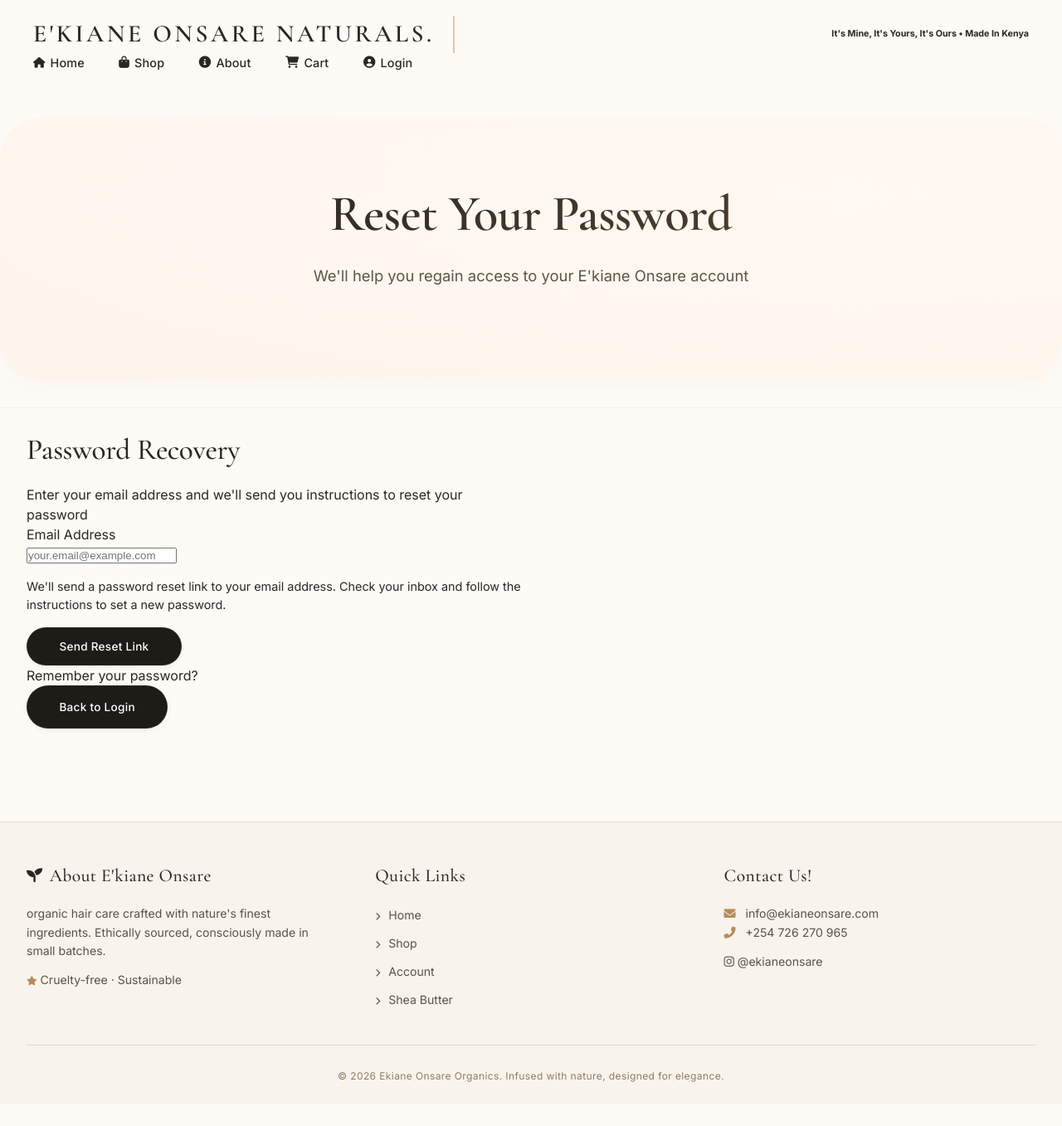
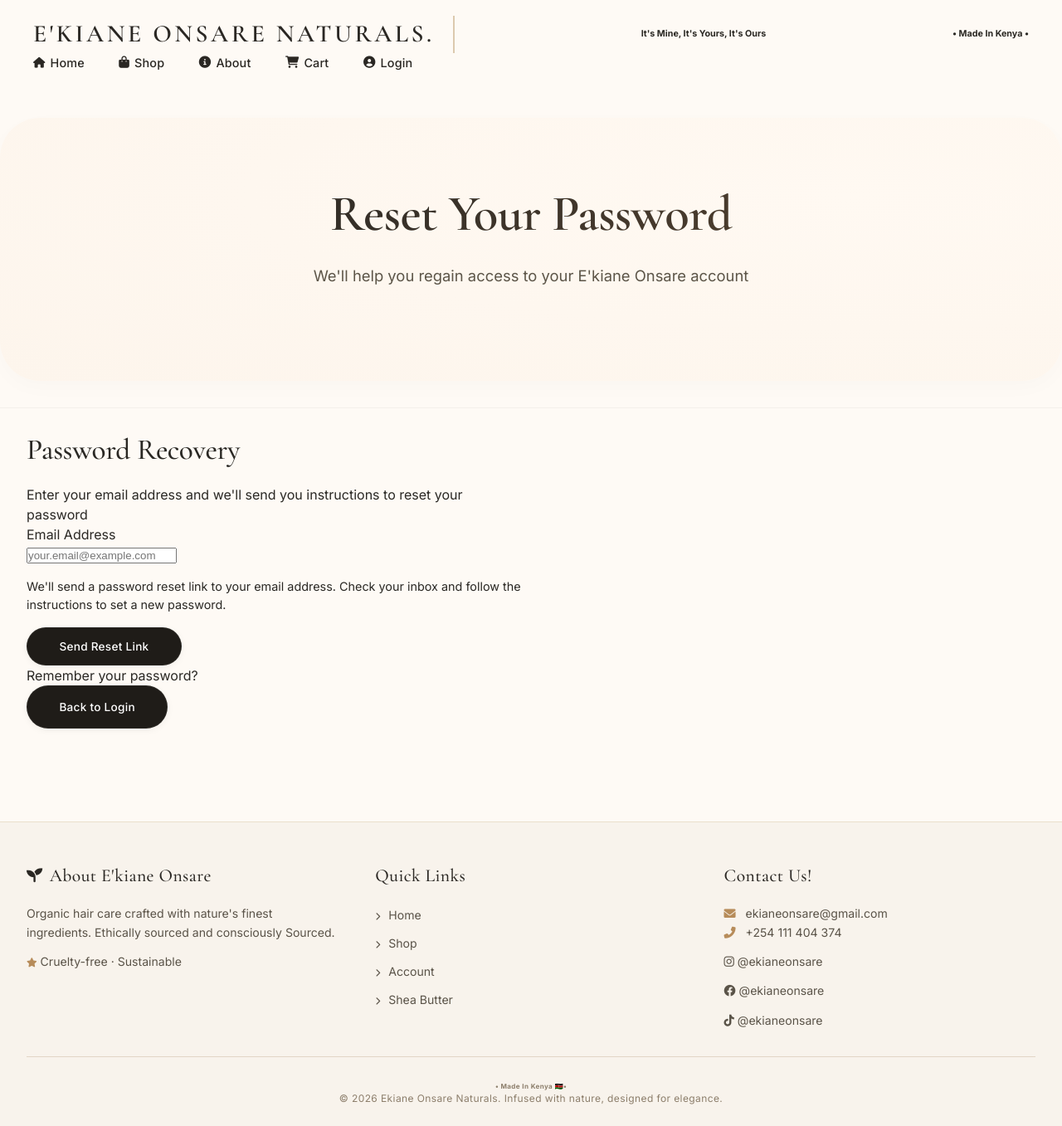
Before and after one commit to Kenaaaanz/Ekiane, a Django app: page /accounts/password/reset/ in a window 1280 px wide. Shown: the whole page at 83% size. Before the commit the page ends 1304 px from the top, so only its background shows below. Run offline with Django 5.2, Linux system fonts and the light colour scheme.

Commit message:
COMMIT 15: FURTHER IMPROVEMENTS

```diff
--- a/templates/base.html
+++ b/templates/base.html
@@ -421,7 +421,8 @@
         <nav class="navbar">
             <div class="nav-container">
                 <a href="/" class="brand">E'KIANE ONSARE NATURALS.</a>
-                <h6>It's Mine, It's Yours, It's Ours • Made In Kenya</h6>
+                <h6>It's Mine, It's Yours, It's Ours</h6>
+                <h6>• Made In Kenya •</h6>
                 <ul class="nav-menu">
                     <li><a href="/"><i class="fas fa-home" style="font-size: 0.8rem;"></i> Home</a></li>
                     <li class="dropdown">
@@ -508,7 +509,7 @@
         <div class="footer-content">
             <div class="footer-section">
                 <h3><i class="fas fa-seedling" style="font-size: 1.2rem;"></i> About E'kiane Onsare</h3>
-                <p>organic hair care crafted with nature's finest ingredients. Ethically sourced, consciously made in small batches.</p>
+                <p>Organic hair care crafted with nature's finest ingredients. Ethically sourced and consciously Sourced.</p>
                 <p style="margin-top: 0.8rem;"><i class="fas fa-star" style="color: #B78C5A; font-size: 0.7rem;"></i> Cruelty-free · Sustainable</p>
             </div>
             <div class="footer-section">
@@ -522,13 +523,16 @@
             </div>
             <div class="footer-section">
                 <h3>Contact Us!</h3>
-                <p><i class="fas fa-envelope" style="margin-right: 8px; color: #B78C5A;"></i> info@ekianeonsare.com</p>
-                <p><i class="fas fa-phone-alt" style="margin-right: 8px; color: #B78C5A;"></i> +254 726 270 965</p>
+                <p><i class="fas fa-envelope" style="margin-right: 8px; color: #B78C5A;"></i> ekianeonsare@gmail.com</p>
+                <p><i class="fas fa-phone-alt" style="margin-right: 8px; color: #B78C5A;"></i> +254 111 404 374</p>
                 <p style="margin-top: 0.8rem;"><i class="fab fa-instagram"></i> @ekianeonsare</p>
+                <p style="margin-top: 0.8rem;"><i class="fab fa-facebook"></i> @ekianeonsare</p>
+                <p style="margin-top: 0.8rem;"><i class="fab fa-tiktok"></i> @ekianeonsare</p>
             </div>
         </div>
         <div class="footer-bottom">
-            <p>&copy; 2026 Ekiane Onsare Organics. Infused with nature, designed for elegance.</p>
+            <h6>• Made In Kenya 🇰🇪•</h6>
+            <p>&copy; 2026 Ekiane Onsare Naturals. Infused with nature, designed for elegance.</p>
         </div>
     </footer>
 
--- a/templates/store/product_detail.html
+++ b/templates/store/product_detail.html
@@ -76,7 +76,7 @@
                             <input type="number" name="quantity" id="quantity" value="1" min="1" max="{{ product.stock }}" readonly>
                             <button type="button" class="qty-btn qty-plus" onclick="incrementQty()">+</button>
                         </div>
-                        <span class="stock-available">Available: {{ product.stock }} units</span>
+                        <span class="stock-available">Available</span>
                     </div>
                     <button class="button add-to-cart-btn" type="submit">
                         <i class="fas fa-shopping-bag"></i> Add to Cart
```
